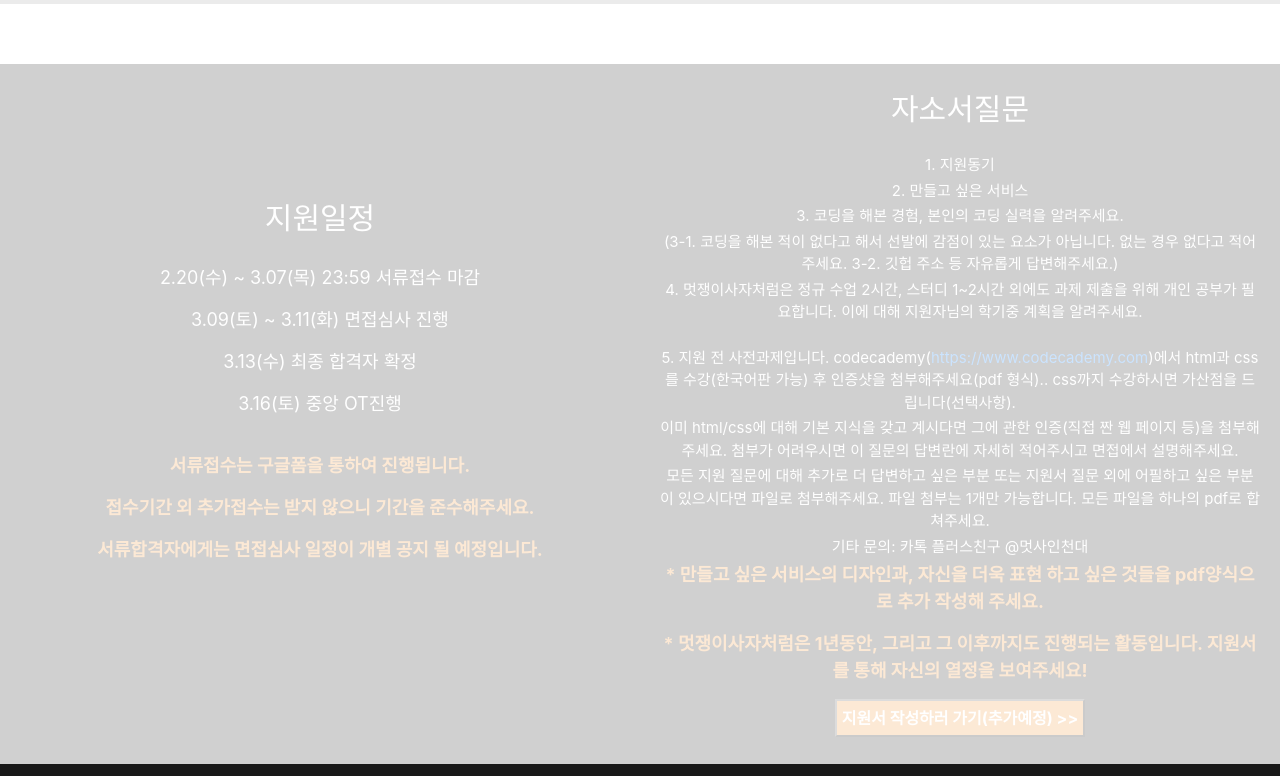
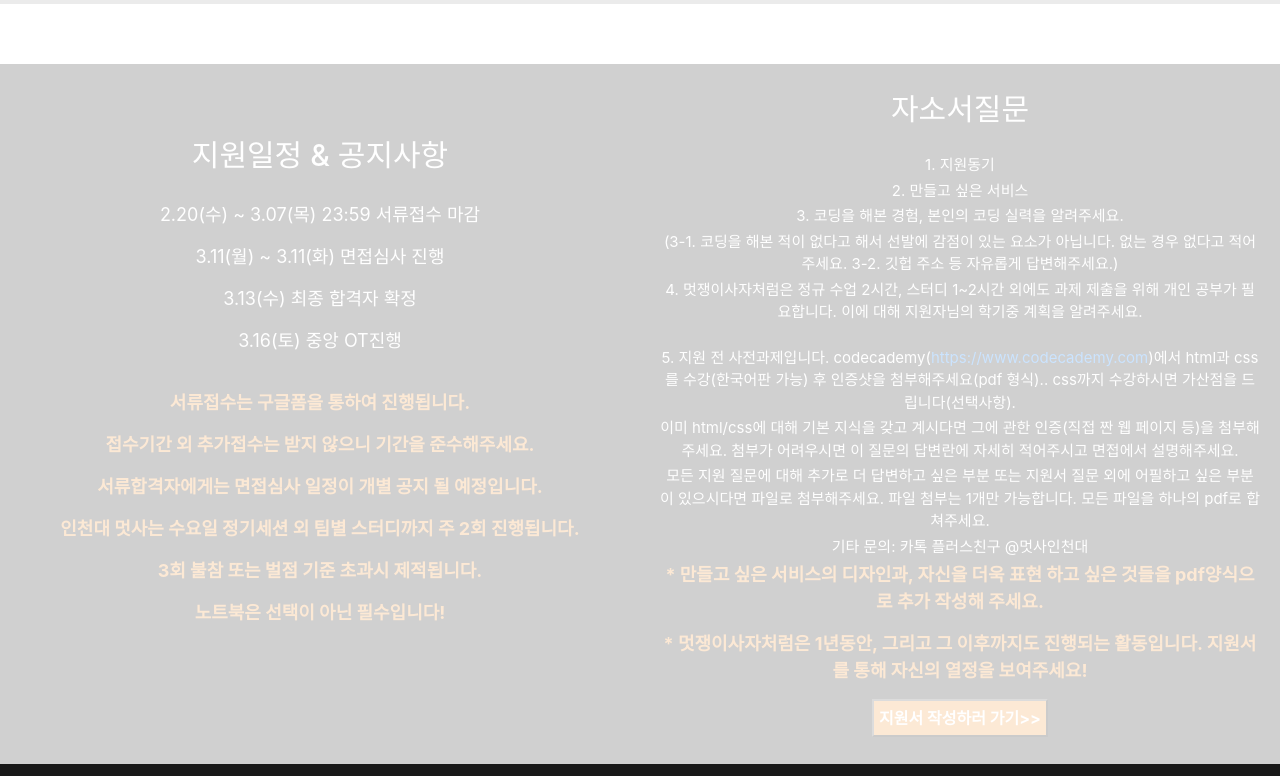
Before and after one commit to likelioninu/likelioninu.github.io, a plain HTML site: page index.html in a window 1280 px wide. Shown: the part 6900-7676 px from the top of the page. Drawn offline with nearby package versions, Linux system fonts and the light colour scheme; grey boxes are pictures that could not be loaded; a script that the page names is missing.

Commit message:
Add Notice

```diff
--- a/css/style.css
+++ b/css/style.css
@@ -604,3 +604,12 @@ body span {
   border-radius: 15px;
   margin-right: 10px;
 }
+
+.row {
+  padding-left:110px;
+  padding-top : 50px;
+}
+
+.row .text-center {
+  padding-right : 120px;
+}
--- a/index.html
+++ b/index.html
@@ -195,14 +195,18 @@
   <section id="apply" class="apply">
     <h2 class="readable-hidden">지원일정 및 방법</h2>
     <section class="apply-date">
-      <h3>지원일정</h3>
+      <h3>지원일정 & 공지사항</h3>
       <p>2.20(수) ~ 3.07(목) 23:59 서류접수 마감</p>
-      <p>3.09(토) ~ 3.11(화) 면접심사 진행</p>
+      <p>3.11(월) ~ 3.11(화) 면접심사 진행</p>
       <p>3.13(수) 최종 합격자 확정</p>
       <p>3.16(토) 중앙 OT진행</p>
       <p class="apply-content">서류접수는 구글폼을 통하여 진행됩니다.</p>
       <p class="apply-content">접수기간 외 추가접수는 받지 않으니 기간을 준수해주세요.</p>
       <p class="apply-content">서류합격자에게는 면접심사 일정이 개별 공지 될 예정입니다.</p>
+      <p class="apply-content">인천대 멋사는 수요일 정기세션 외 팀별 스터디까지 주 2회 진행됩니다.</p>
+      <p class="apply-content">3회 불참 또는 벌점 기준 초과시 제적됩니다.</p>
+      <p class="apply-content">노트북은 선택이 아닌 필수입니다!</p>
+
     </section>
     <section class="apply-how">
       <h3>자소서질문</h3>
@@ -217,10 +221,11 @@
       <p style="margin-bottom: 3px; font-size: 15px">기타 문의: 카톡 플러스친구 @멋사인천대</p>
       <p class="apply-content">* 만들고 싶은 서비스의 디자인과, 자신을 더욱 표현 하고 싶은 것들을 pdf양식으로 추가 작성해 주세요.</p>
       <p class="apply-content">* 멋쟁이사자처럼은 1년동안, 그리고 그 이후까지도 진행되는 활동입니다. 지원서를 통해 자신의 열정을 보여주세요!</p>
-      <a href="#"><button class="apply-button">지원서 작성하러 가기(추가예정) >></button></a>
+      <a href="https://www.apply.likelion.org"><button class="apply-button">지원서 작성하러 가기>></button></a>
     </section>
   </section>
   <!--apply end-->
+
   <!--footer start-->
   <footer class="footer">
     <div class="icon-link">
```
